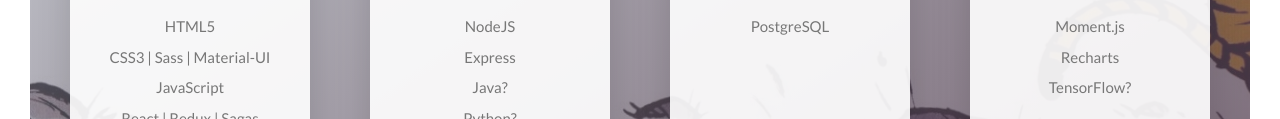
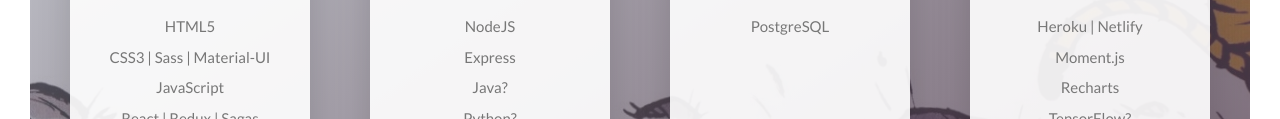
Before and after one commit to wallshkim/personal-website, a website: page index.html in a window 1280 px wide. Shown: the part 2101-2220 px from the top of the page. Drawn offline with Linux system fonts and the light colour scheme; a web font is replaced by a local one.

Commit message:
Adds more to Additional feature list

```diff
--- a/index.html
+++ b/index.html
@@ -157,6 +157,9 @@
                         <i class="feature-box__icon icon-basic-archive-full"></i>
                         <h3 class="heading-tertiary u-margin-bottom-medium">Additional</h3>
                         <p class="feature-box__text">
+                            Heroku | Netlify
+                        </p>
+                        <p class="feature-box__text">
                             Moment.js
                         </p>
                         <p class="feature-box__text">
```
